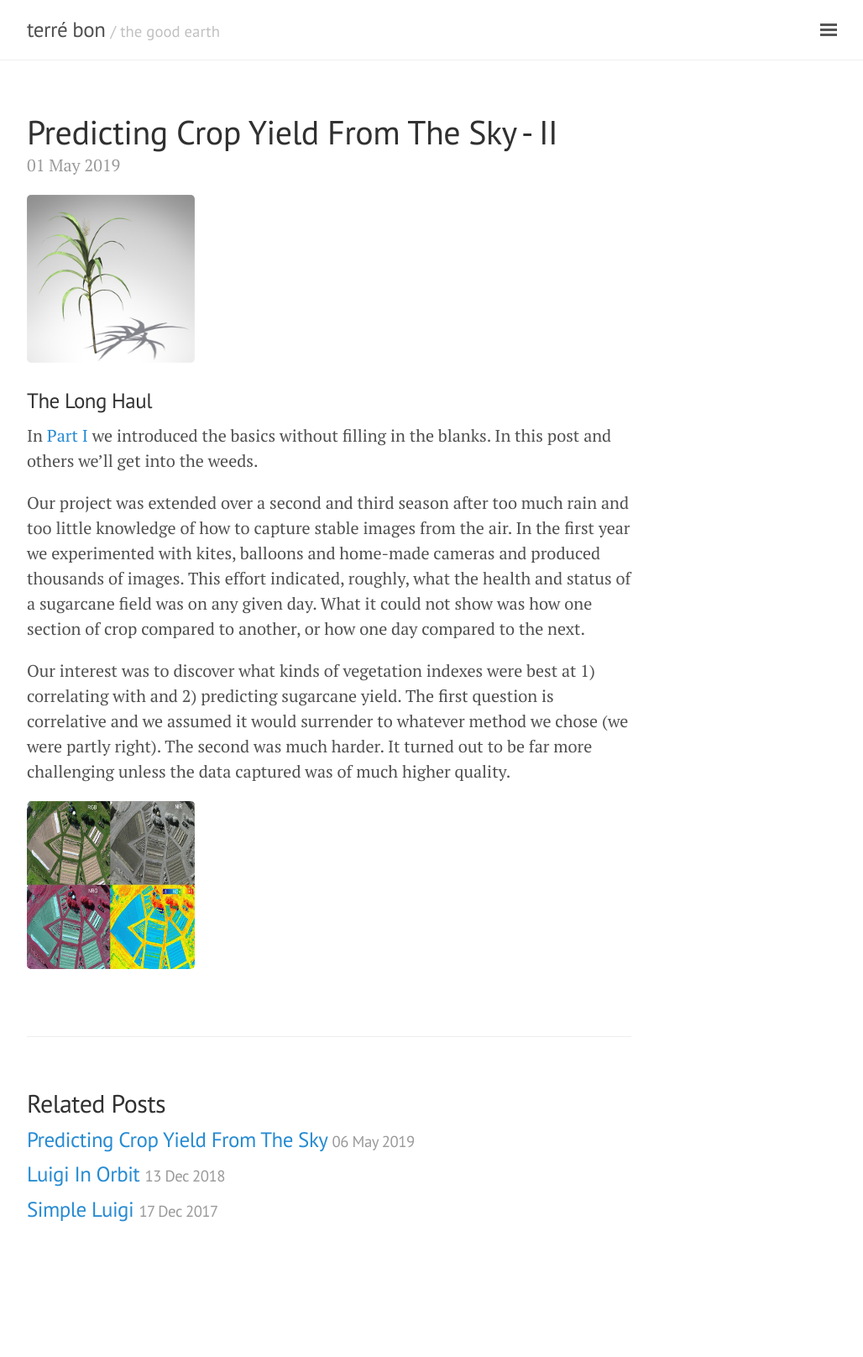
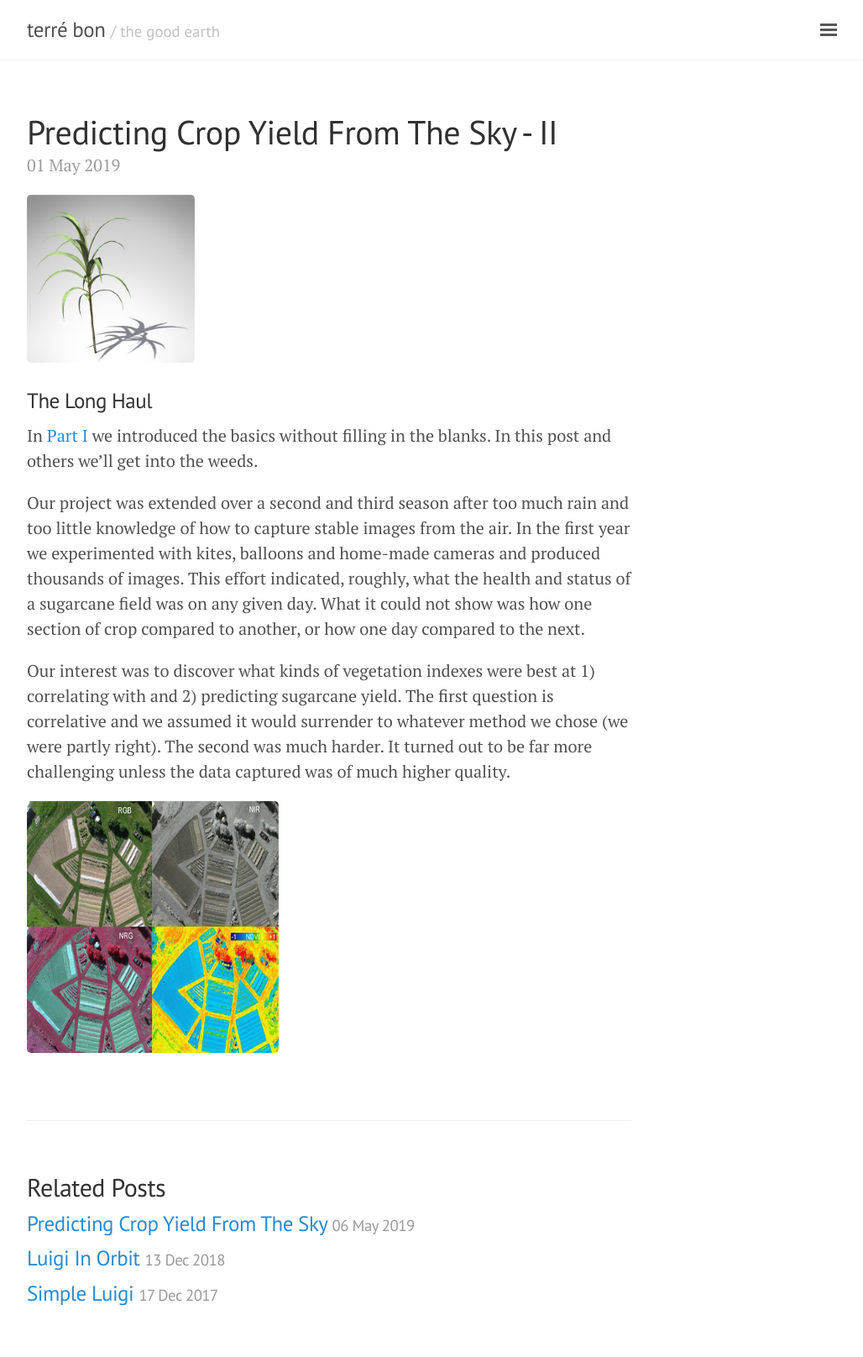
Before and after one commit to geraldmc/geraldmc.github.io, a Jekyll site: the page built from _posts/2019-05-01-predicting-yield-2.md, in a window 1280 px wide. Shown: the whole page at 84% size, without its empty margins (248-1276 px from the left). Built offline with Jekyll 4.4.1, drawn with Linux system fonts in a browser that asks for light colours; before the commit the page ends 1516 px from its top, so only the background shows below that.

Commit message:
updates post 2

```diff
--- a/_posts/2019-05-01-predicting-yield-2.md
+++ b/_posts/2019-05-01-predicting-yield-2.md
@@ -13,4 +13,4 @@ Our project was extended over a second and third season after too much rain and
 
 Our interest was to discover what kinds of vegetation indexes were best at 1) correlating with and 2) predicting sugarcane yield. The first question is correlative and we assumed it would surrender to whatever method we chose (we were partly right). The second was much harder. It turned out to be far more challenging unless the data captured was of much higher quality.
 
-![RGB_Composite]({{ site.url }}/assets/fastie-results.png){:height="200px" width="200px"}
+![RGB_Composite]({{ site.url }}/assets/fastie-results.png){:height="300px" width="300px"}
```
